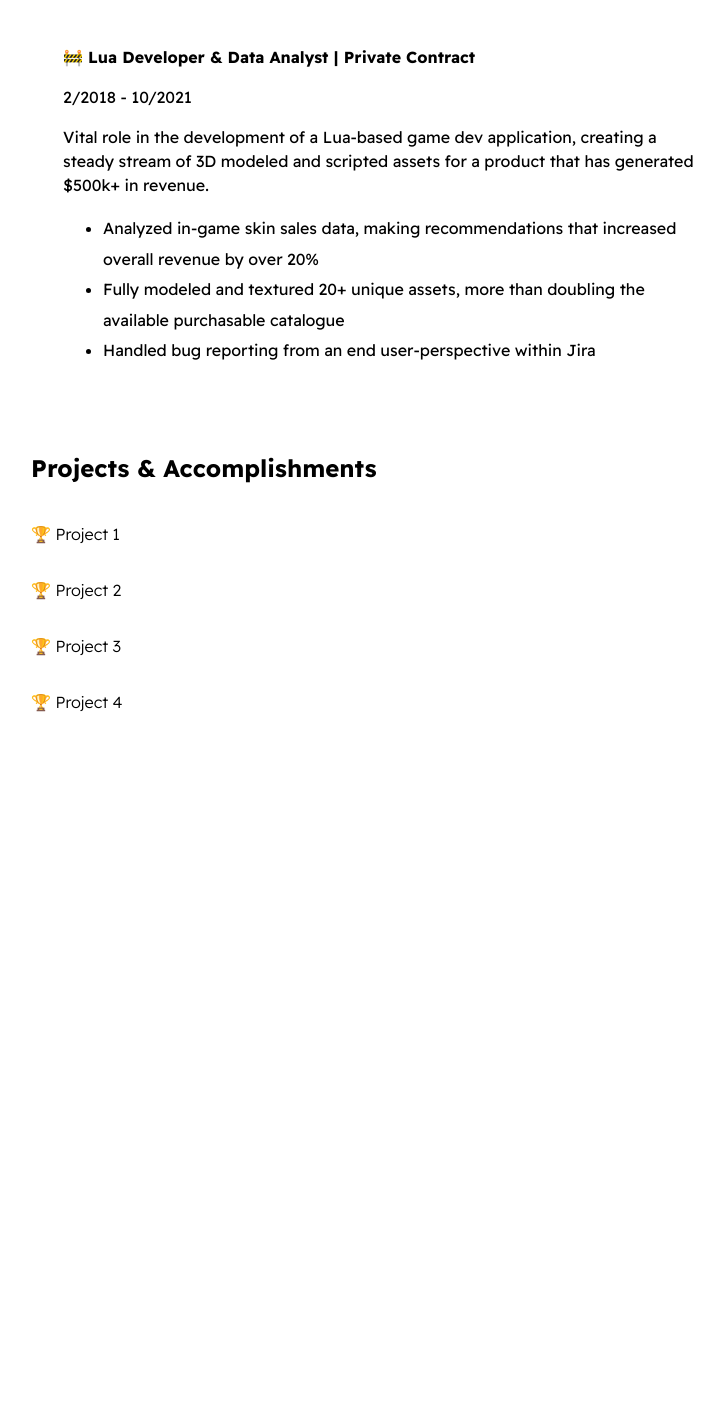
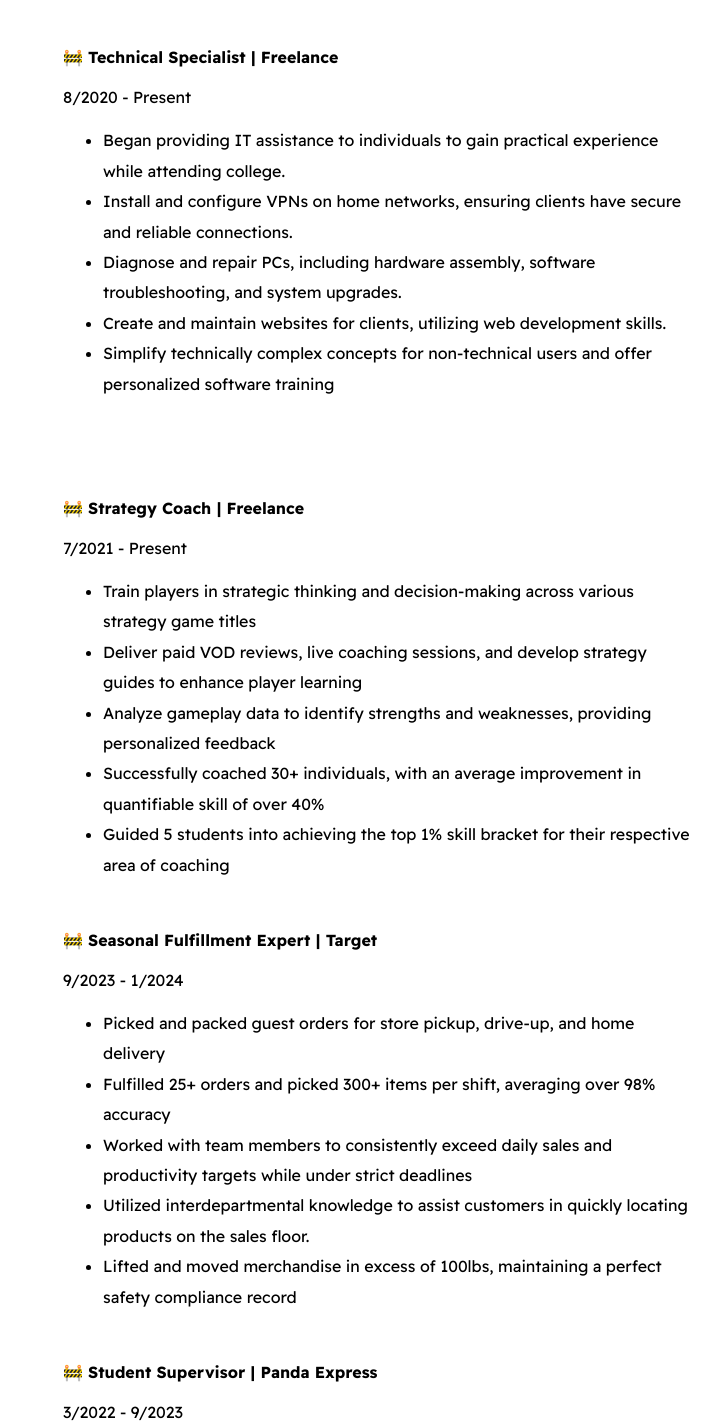
Before and after one commit to donathan985/Resume-Website, a plain HTML site: page index.html in a window 1280 px wide. Shown: the part 804-2231 px from the top of the page, without its empty margins (275-999 px from the left). Before the commit the page ends 1590 px from the top, so only its background shows below. Drawn offline with Linux system fonts and the light colour scheme.

Commit message:
Add files via upload

```diff
--- a/index.html
+++ b/index.html
@@ -18,7 +18,7 @@
 
                 <div>
                     <h1 id="user-name">Donald Law</h1>
-                    <p id="bio">Business analyst, software developer, and strategy coach.</p>
+                    <p id="bio">Business analyst, software , and strategy coach.</p>
                     <p id="email"> donaldmclarenlaw@gmail.com</p>
                 </div>
             </section>
@@ -57,38 +57,73 @@
                 <h2>Work History</h2>
 
                 <div class="card--work-history">
-                    <strong>🚧 Lua Developer & Data Analyst | Private Contract</strong>
-                    <p>2/2018 - 10/2021</p>
-                    <p> Vital role in the development of a Lua-based game dev application, creating a steady
-                        stream of 3D modeled and scripted assets for a product that has generated $500k+ in revenue. </p>
+                    <strong>🚧 Technical Specialist | Freelance</strong>
+                    <p>8/2020 - Present</p>
+                    <p>  </p>
                     <strong></strong>
                     <ul>
-                        <li>Analyzed in-game skin sales data, making recommendations that increased overall revenue by over 20%</li>
-                        <li>Fully modeled and textured 20+ unique assets, more than doubling the available purchasable catalogue</li>
-                        <li>Handled bug reporting from an end user-perspective within Jira</li>
+                        <li>Began providing IT assistance to individuals to gain practical experience while attending college.</li>
+                        <li>Install and configure VPNs on home networks, ensuring clients have secure and reliable connections.</li>
+                        <li>Diagnose and repair PCs, including hardware assembly, software troubleshooting, and system upgrades.</li>
+                        <li>Create and maintain websites for clients, utilizing web development skills.</li>
+                        <li>Simplify technically complex concepts for non-technical users and offer personalized software training</li>
                     </ul>
                 </div>
 
                 <div class="line-break"></div>
 
-                <!-- <div class="card--work-history">
-                    <strong>🚧 Lua Developer & Data Analyst | Private Contract</strong>
-                    <p>2/2018 - 10/2021</p>
-                    <p> Vital role in the development of a Lua-based game dev application, creating a steady
-                        stream of 3D modeled and scripted assets for a product that has generated $500k+ in revenue. </p>
+                <div class="card--work-history">
+                    <strong>🚧 Strategy Coach | Freelance</strong>
+                    <p>7/2021 - Present</p>
+                    <p>  </p>
                     <strong></strong>
                     <ul>
-                        <li>Analyzed in-game skin sales data, making recommendations that increased overall revenue by over 20%</li>
-                        <li>Fully modeled and textured 20+ unique assets, more than doubling the available purchasable catalogue</li>
-                        <li>Handled bug reporting from an end user-perspective within Jira</li>
+                        <li>Train players in strategic thinking and decision-making across various strategy game titles</li>
+                        <li>Deliver paid VOD reviews, live coaching sessions, and develop strategy guides to enhance player learning</li>
+                        <li>Analyze gameplay data to identify strengths and weaknesses, providing personalized feedback</li>
+                        <li>Successfully coached 30+ individuals, with an average improvement in quantifiable skill of over 40%</li>
+                        <li>Guided 5 students into achieving the top 1% skill bracket for their respective area of coaching</li>
+
                     </ul>
-                </div> -->
+                </div>
+
+                <div class="card--work-history">
+                    <strong>🚧 Seasonal Fulfillment Expert | Target</strong>
+                    <p>9/2023 - 1/2024</p>
+                    <p>  </p>
+                    <strong></strong>
+                    <ul>
+                        <li>Picked and packed guest orders for store pickup, drive-up, and home delivery</li>
+                        <li>Fulfilled 25+ orders and picked 300+ items per shift, averaging over 98% accuracy</li>
+                        <li>Worked with team members to consistently exceed daily sales and productivity targets while under strict deadlines</li>
+                        <li>Utilized interdepartmental knowledge to assist customers in quickly locating products on the sales floor.</li>
+                        <li>Lifted and moved merchandise in excess of 100lbs, maintaining a perfect safety compliance record</li>
+
+
+                    </ul>
+                </div>
+
+                <div class="card--work-history">
+                    <strong>🚧 Student Supervisor | Panda Express</strong>
+                    <p>3/2022 - 9/2023</p>
+                    <p>  </p>
+                    <strong></strong>
+                    <ul>
+                        <li>Lead and mentored a team of 10+ students in a fast-paced, high-volume environment</li>
+                        <li>Managed customer service issues and developed excellent communication skills</li>
+                        <li>Processed hundreds of daily cash and card transactions and handled the issuing of refunds</li>
+                        <li>Monitored inventory levels and performed all duties required of Cook and Service positions</li>
+                        <li>Assisted in on-boarding new employees and provided continuous guidance during their training</li>
+
+
+                    </ul>
+                </div>
 
             <section class="section--page">
                 <h2>Projects & Accomplishments</h2>
 
                 <div class="card--project">
-                    <a href="project1.html"><span>🏆 </span>Project 1</a>
+                    <a href="project1.html"><span>🏆 </span>Technical Lead - Game Development Project</a>
                 </div>
 
                 <div class="card--project">
```
